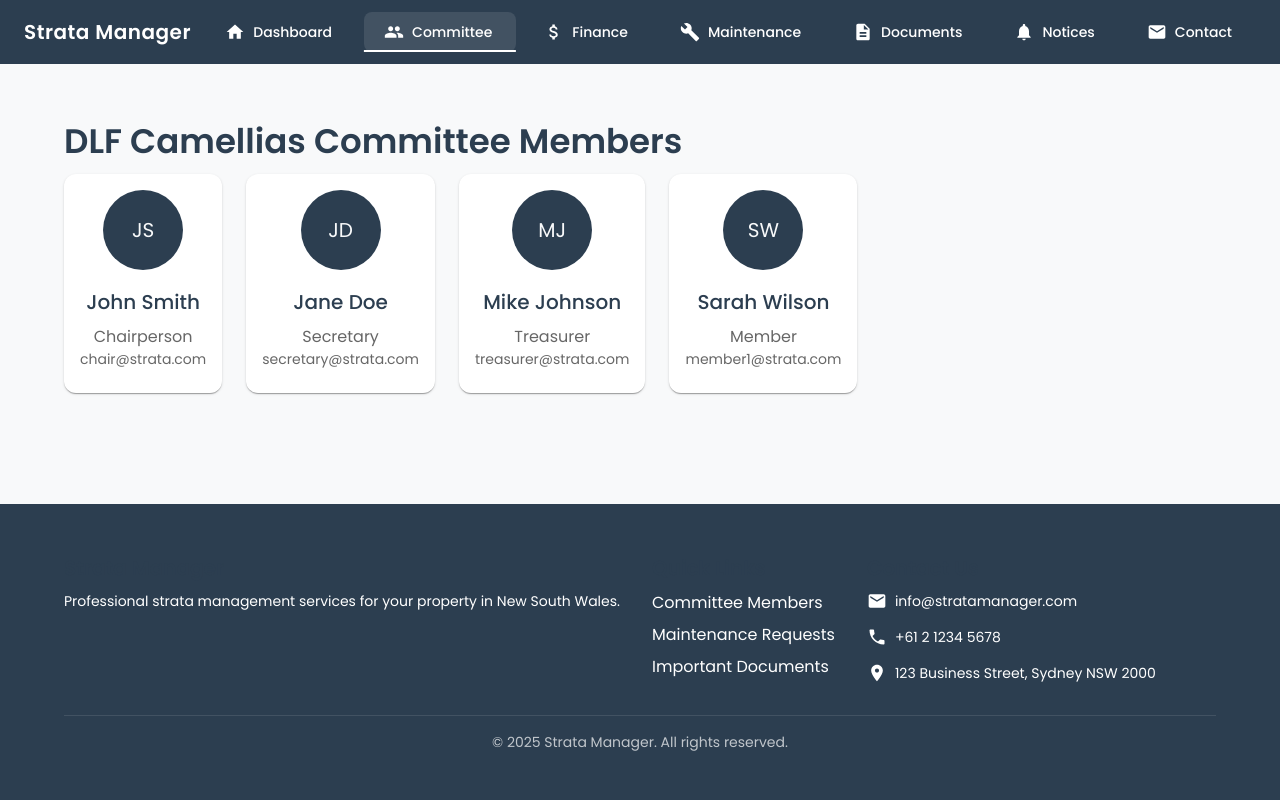
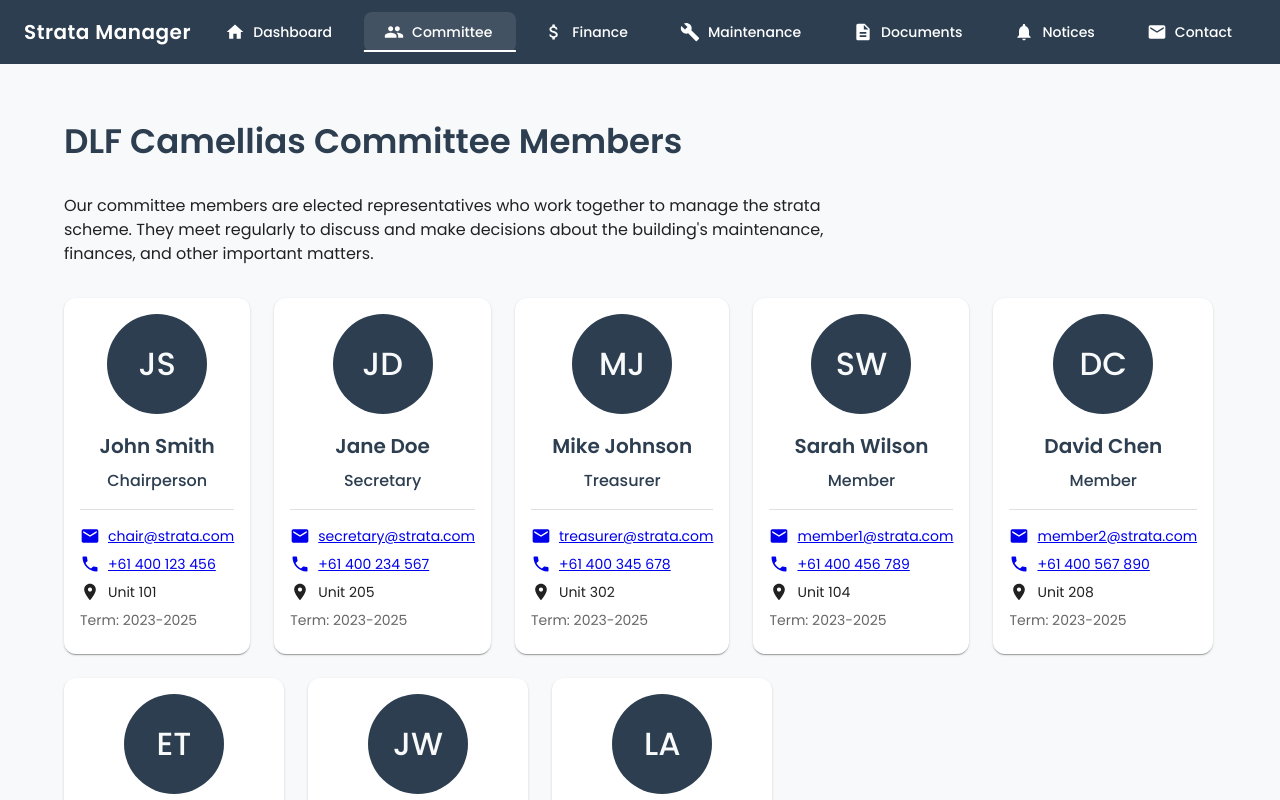
Before and after one commit to IshaanG165/website_project, a React (Vite) app: page /committee in a window 1280 px wide. Shown: the top 800 px of the page. Built offline with nearby package versions, Linux system fonts and the light colour scheme.

Commit message:
Added People

```diff
--- a/src/pages/Committee.jsx
+++ b/src/pages/Committee.jsx
@@ -1,46 +1,217 @@
-import React from 'react';
-import { Container, Grid, Card, CardContent, Typography, Avatar } from '@mui/material';
+import React, { memo } from 'react';
+import PropTypes from 'prop-types';
+import { Container, Grid, Card, CardContent, Typography, Avatar, Box, Divider } from '@mui/material';
+import { Email, Phone, LocationOn } from '@mui/icons-material';
 
-function Committee() {
-  const committeeMembers = [
-    { name: 'John Smith', role: 'Chairperson', email: 'chair@strata.com' },
-    { name: 'Jane Doe', role: 'Secretary', email: 'secretary@strata.com' },
-    { name: 'Mike Johnson', role: 'Treasurer', email: 'treasurer@strata.com' },
-    { name: 'Sarah Wilson', role: 'Member', email: 'member1@strata.com' },
-  ];
-
-  return (
-    <Container maxWidth="lg" sx={{ mt: 4, mb: 4 }}>
-      <Typography variant="h4" gutterBottom>
-        DLF Camellias Committee Members
-      </Typography>
-      <Grid container spacing={3}>
-        {committeeMembers.map((member, index) => (
-          <Grid item xs={12} sm={6} md={3} key={index}>
-            <Card>
-              <CardContent sx={{ textAlign: 'center' }}>
+// Memoized card component for better performance
+const CommitteeCard = memo(({ member }) => (
+  <Card
+    sx={{
+      height: '100%',
+      display: 'flex',
+      flexDirection: 'column',
+      transition: 'transform 0.2s ease-in-out, box-shadow 0.2s ease-in-out',
+      '&:hover': {
+        transform: 'translateY(-4px)',
+        boxShadow: '0 6px 12px rgba(0,0,0,0.1)',
+      },
+      '&:focus-within': {
+        outline: '2px solid',
+        outlineColor: 'primary.main',
+        outlineOffset: 2,
+      }
+    }}
+    role="article"
+    aria-label={`Committee member card for ${member.name}`}
+    tabIndex={0}
+  >
+    <CardContent sx={{ textAlign: 'center', flexGrow: 1 }}>
       <Avatar
         sx={{
-                    width: 80,
-                    height: 80,
+          width: 100,
+          height: 100,
           margin: '0 auto',
           marginBottom: 2,
           bgcolor: 'primary.main',
+          fontSize: '2rem',
+          fontWeight: 500
         }}
+        aria-label={`Avatar for ${member.name}`}
       >
         {member.name.split(' ').map(n => n[0]).join('')}
       </Avatar>
-                <Typography variant="h6" gutterBottom>
+      <Typography variant="h6" gutterBottom sx={{ fontWeight: 600 }}>
         {member.name}
       </Typography>
-                <Typography color="textSecondary">
+      <Typography
+        color="primary"
+        sx={{
+          fontWeight: 500,
+          mb: 2
+        }}
+      >
         {member.role}
       </Typography>
-                <Typography variant="body2" color="textSecondary">
+      <Divider sx={{ my: 2 }} />
+      <Box sx={{ textAlign: 'left', mt: 2 }}>
+        <Typography
+          variant="body2"
+          sx={{ display: 'flex', alignItems: 'center', mb: 1 }}
+          component="a"
+          href={`mailto:${member.email}`}
+        >
+          <Email sx={{ mr: 1, fontSize: 20 }} />
           {member.email}
         </Typography>
+        <Typography
+          variant="body2"
+          sx={{ display: 'flex', alignItems: 'center', mb: 1 }}
+          component="a"
+          href={`tel:${member.phone}`}
+        >
+          <Phone sx={{ mr: 1, fontSize: 20 }} />
+          {member.phone}
+        </Typography>
+        <Typography variant="body2" sx={{ display: 'flex', alignItems: 'center', mb: 1 }}>
+          <LocationOn sx={{ mr: 1, fontSize: 20 }} />
+          {member.unit}
+        </Typography>
+        <Typography variant="body2" color="textSecondary">
+          Term: {member.term}
+        </Typography>
+      </Box>
     </CardContent>
   </Card>
+));
+
+CommitteeCard.displayName = 'CommitteeCard';
+
+CommitteeCard.propTypes = {
+  member: PropTypes.shape({
+    name: PropTypes.string.isRequired,
+    role: PropTypes.string.isRequired,
+    email: PropTypes.string.isRequired,
+    phone: PropTypes.string.isRequired,
+    unit: PropTypes.string.isRequired,
+    term: PropTypes.string.isRequired
+  }).isRequired
+};
+
+// Committee data
+const committeeMembers = [
+  {
+    id: 'chair',
+    name: 'John Smith',
+    role: 'Chairperson',
+    email: 'chair@strata.com',
+    phone: '+61 400 123 456',
+    unit: 'Unit 101',
+    term: '2023-2025'
+  },
+  {
+    id: 'secretary',
+    name: 'Jane Doe',
+    role: 'Secretary',
+    email: 'secretary@strata.com',
+    phone: '+61 400 234 567',
+    unit: 'Unit 205',
+    term: '2023-2025'
+  },
+  {
+    id: 'treasurer',
+    name: 'Mike Johnson',
+    role: 'Treasurer',
+    email: 'treasurer@strata.com',
+    phone: '+61 400 345 678',
+    unit: 'Unit 302',
+    term: '2023-2025'
+  },
+  {
+    id: 'member1',
+    name: 'Sarah Wilson',
+    role: 'Member',
+    email: 'member1@strata.com',
+    phone: '+61 400 456 789',
+    unit: 'Unit 104',
+    term: '2023-2025'
+  },
+  {
+    id: 'member2',
+    name: 'David Chen',
+    role: 'Member',
+    email: 'member2@strata.com',
+    phone: '+61 400 567 890',
+    unit: 'Unit 208',
+    term: '2023-2025'
+  },
+  {
+    id: 'member3',
+    name: 'Emma Thompson',
+    role: 'Member',
+    email: 'member3@strata.com',
+    phone: '+61 400 678 901',
+    unit: 'Unit 305',
+    term: '2023-2025'
+  },
+  {
+    id: 'member4',
+    name: 'James Wilson',
+    role: 'Member',
+    email: 'member4@strata.com',
+    phone: '+61 400 789 012',
+    unit: 'Unit 107',
+    term: '2023-2025'
+  },
+  {
+    id: 'member5',
+    name: 'Lisa Anderson',
+    role: 'Member',
+    email: 'member5@strata.com',
+    phone: '+61 400 890 123',
+    unit: 'Unit 210',
+    term: '2023-2025'
+  }
+];
+
+/**
+ * Committee component displays the list of committee members for the strata scheme.
+ * Each member card shows their role, contact information, and term of service.
+ */
+function Committee() {
+  return (
+    <Container maxWidth="lg" sx={{ mt: 4, mb: 4 }}>
+      <Typography
+        variant="h4"
+        gutterBottom
+        sx={{
+          fontWeight: 600,
+          color: 'primary.main',
+          mb: 4
+        }}
+        role="heading"
+        aria-level="1"
+      >
+        DLF Camellias Committee Members
+      </Typography>
+      <Typography
+        variant="body1"
+        paragraph
+        sx={{
+          mb: 4,
+          maxWidth: '800px'
+        }}
+      >
+        Our committee members are elected representatives who work together to manage the strata scheme. They meet regularly to discuss and make decisions about the building's maintenance, finances, and other important matters.
+      </Typography>
+      <Grid
+        container
+        spacing={3}
+        role="list"
+        aria-label="Committee members list"
+      >
+        {committeeMembers.map((member) => (
+          <Grid item xs={12} sm={6} md={3} key={member.id}>
+            <CommitteeCard member={member} />
           </Grid>
         ))}
       </Grid>
@@ -48,4 +219,4 @@ function Committee() {
   );
 }
 
-export default Committee;
+export default memo(Committee);
```
Lines whose indentation alone changed are shown as unchanged.
